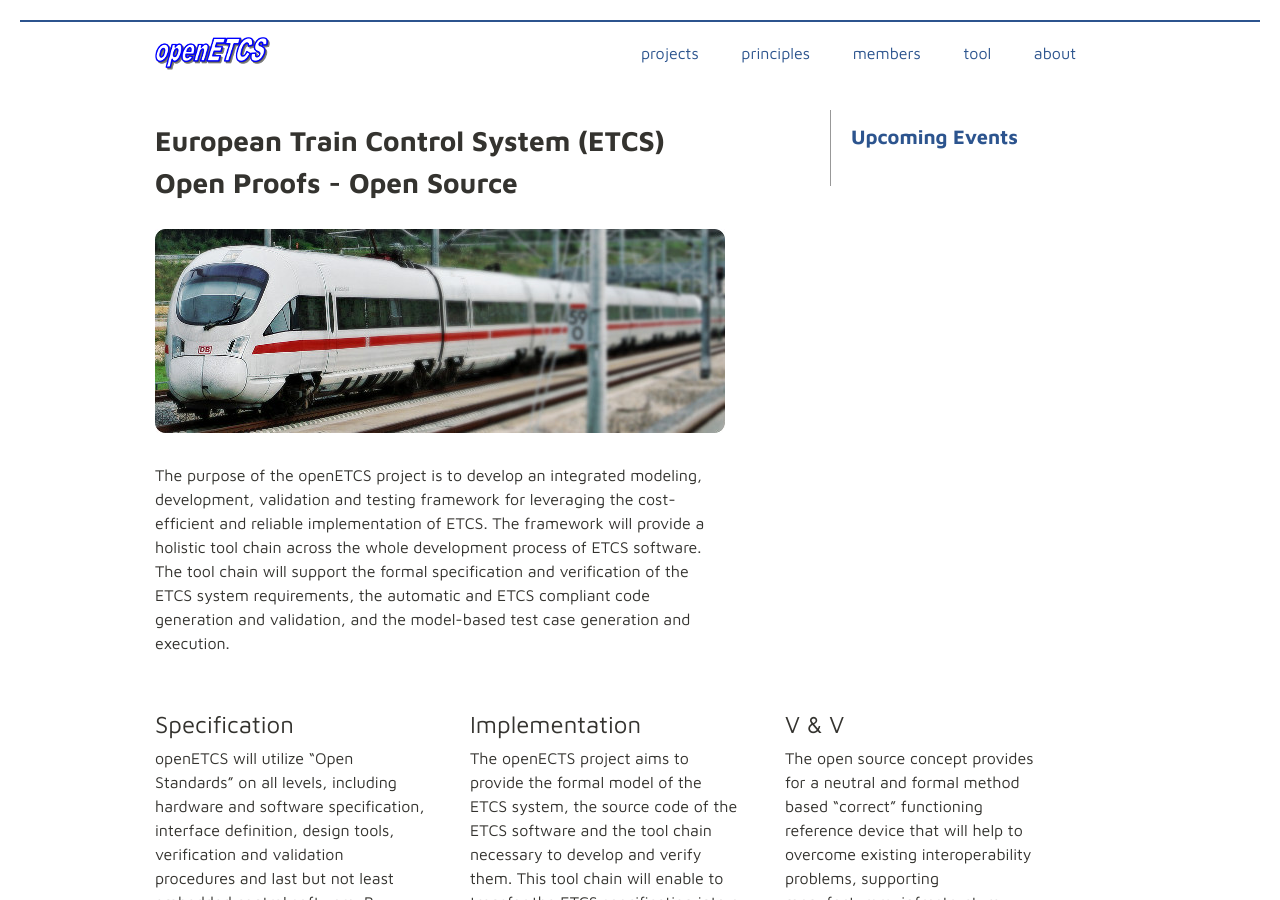
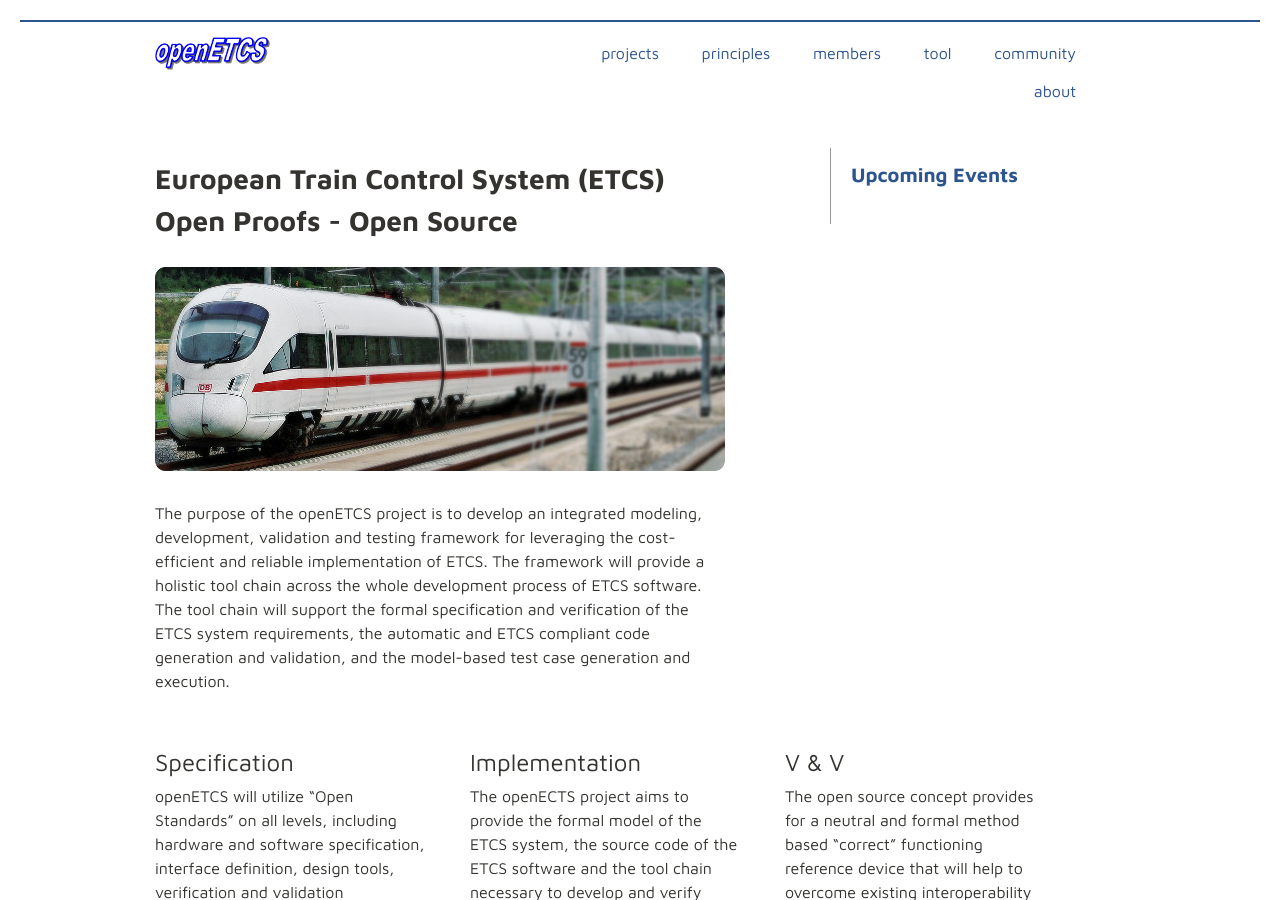
Before and after one commit to openETCS/openetcs.github.com, a Jekyll site: the page built from index.html, in a window 1280 px wide and 900 px high. Built offline with Jekyll 4.4.1, drawn with Linux system fonts in a browser that asks for light colours.

Commit message:
Update default.html
added community menu

```diff
--- a/_layouts/default.html
+++ b/_layouts/default.html
@@ -68,6 +68,25 @@
                   <h3>tool</h3></h3>
                 </a>
               </li>
+
+              <li>
+                 <a href="http://www.twitter.com/openetcs">
+                  <h3>community</h3>
+                 </a>
+                 <ul class="second-level-nav">
+                   <li>
+                     <a href="http://www.twitter.com/openetcs">
+                     twitter
+                     </a>
+                   </li>
+                   <li>
+                     <a href="/calendar">
+                     calendar
+                     </a>
+                   </li>
+                 </ul>
+              </li>
+
               <li>
                  <a href="/about">
                   <h3>about</h3>
@@ -78,7 +97,6 @@
                      Who we are
                      </a>
                    </li>
-
                    <li>
                      <a href="/contact">
                      Contact
@@ -86,6 +104,7 @@
                    </li>
                  </ul>
               </li>
+
             </ul>
           </div>
         </div>
```
Lines whose indentation alone changed are shown as unchanged.
